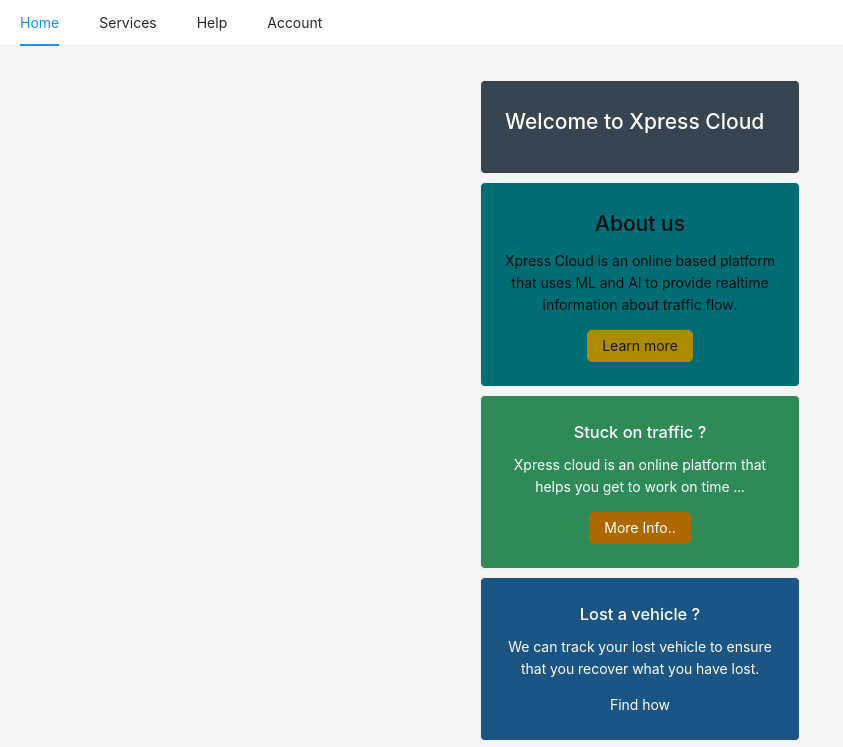
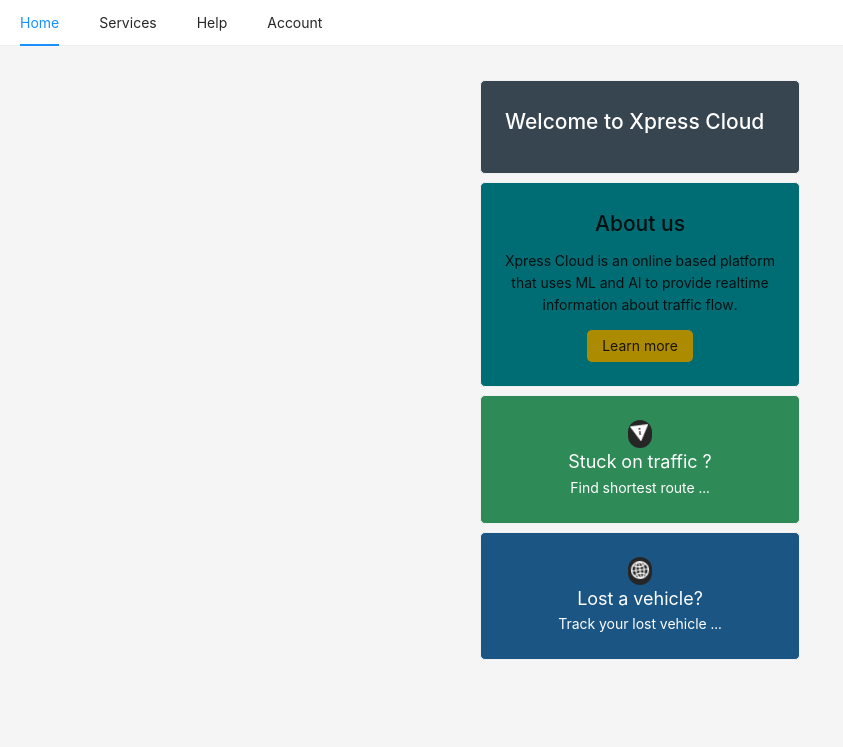
Before and after one commit to JoramWells/konza-mobile, a React (Create React App) app: page / in a window 1280 px wide. Shown: the top 747 px of the page, without its empty margins (0-843 px from the left). Built offline with nearby package versions, Linux system fonts and the light colour scheme.

Commit message:
Modified components

```diff
--- a/src/components/HomeScreen.js
+++ b/src/components/HomeScreen.js
@@ -1,15 +1,10 @@
-import React, { useState } from "react";
+import React from "react";
 import { Row, Card, Button } from "antd";
+import {ArrowRightOutlined, GlobalOutlined, WarningFilled} from '@ant-design/icons'
 // import { Link } from "react-router-dom";
 
 export default function HomeScreen() {
-  const [load, setLoad] = useState(false);
-  function loadHandler() {
-    setLoad(true);
-    setTimeout(() => {
-      setLoad(false);
-    }, 3000);
-  }
+
   return (
     <div style={{ marginTop: "5rem" }}>
       <Row justify="space-around" align="middle" style={{ marginTop: ".5rem" }}>
@@ -66,26 +61,16 @@ export default function HomeScreen() {
             color: "white",
           }}
         >
-          <h3 style={{ color: "white" }}>Stuck on traffic ?</h3>
-          <p style={{ fontSize: "14px" }}>
-            Xpress cloud is an online platform that helps you get to work on
-            time ...
+          <p style={{ color: "white", fontSize:"18px", margin:"0" }}>
+          <div style={{backgroundColor:"#262626", width:"1.5rem", display:"block", margin:"auto", borderRadius:"100px"}}>
+            <WarningFilled spin />
+          </div>
+           Stuck on traffic ?</p>
+          <p style={{ fontSize: "14px", marginBottom:"0" }}>
+            Find shortest route ...
+
           </p>
-          <Button
-            style={{
-              backgroundColor: "#ad6800",
-              borderRadius: "5px",
-              border: "0",
-              color: "white",
-            }}
-            onClick={loadHandler}
-            loading={load}
-          >
-            More Info..
-            {/* <Link to="/traffic" style={{ color: "white" }}>
-              More Info
-            </Link> */}
-          </Button>
+
         </Card>
       </Row>
       <Row
@@ -101,19 +86,23 @@ export default function HomeScreen() {
             color: "white",
           }}
         >
-          <h3 style={{ color: "white" }}>Lost a vehicle ?</h3>
-          <p>
-            We can track your lost vehicle to ensure that you recover what you
-            have lost.
+          <p style={{ color: "white", fontSize:"18px",margin:"0" }}>
+          <div style={{backgroundColor:"#262626", width:"1.5rem", display:"block", margin:"auto", borderRadius:"100px"}}>
+            <GlobalOutlined spin />
+          </div>
+             Lost a vehicle?</p>
+          <p style={{ marginBottom:"0"}}>
+            Track your lost vehicle ...
           </p>
-          Find how
+
+
         </Card>
       </Row>
-      <Row justify="space-around" align="middle" style={{ marginTop: ".5rem" }}>
+      {/* <Row justify="space-around" align="middle" style={{ marginTop: ".5rem" }}>
         <Card
           style={{
             width: "20rem",
-            backgroundColor: "#d4380d",
+            backgroundColor: "#d46b08",
             borderRadius: "5px",
             color:"white",
             textAlign:"center"
@@ -127,7 +116,7 @@ export default function HomeScreen() {
         <Card
           style={{
             width: "20rem",
-            backgroundColor: "#5b8c00",
+            backgroundColor: "#006d75",
             borderRadius: "5px",
             color:"white",
             textAlign:"center"
@@ -136,7 +125,7 @@ export default function HomeScreen() {
           <h3 style={{color:"white"}}>Find a cab</h3>
           <p>Send parcel for as low as 20/=</p>
         </Card>
-      </Row>
+      </Row> */}
     </div>
   );
 }
```
